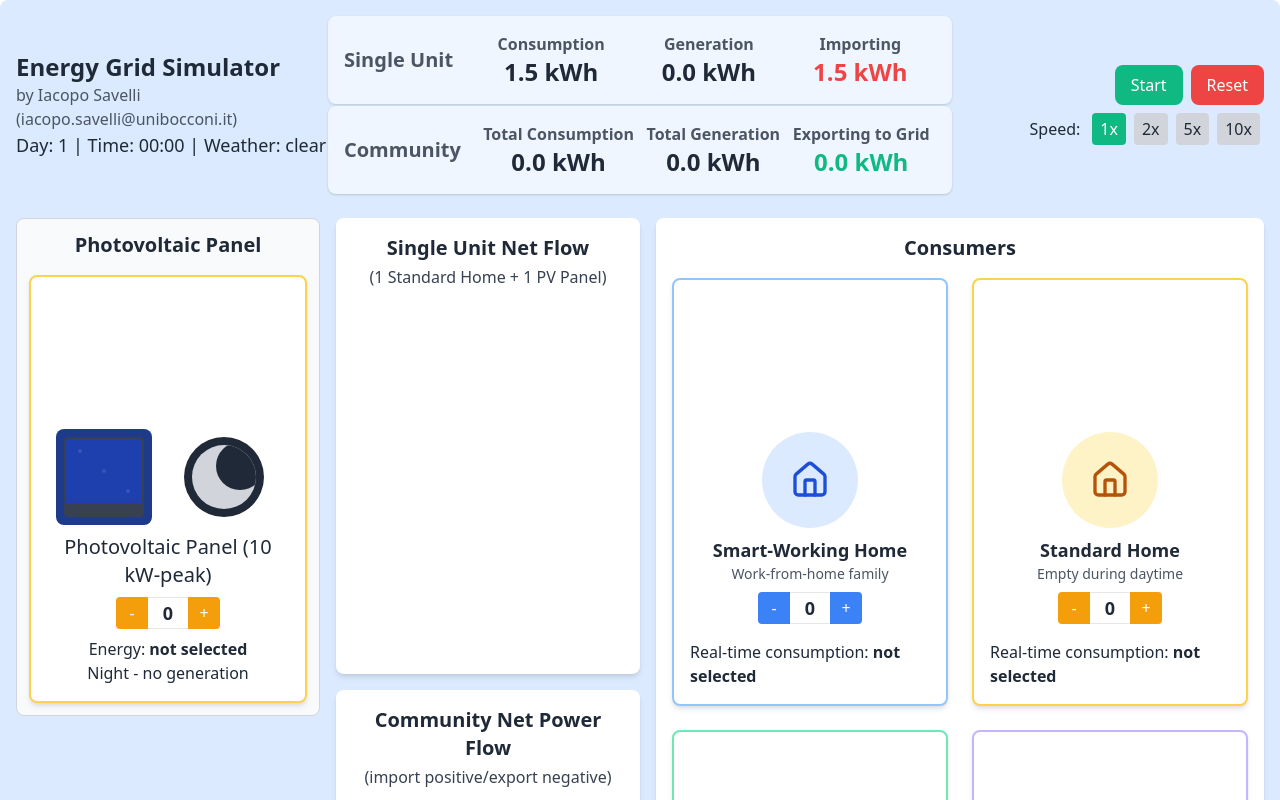
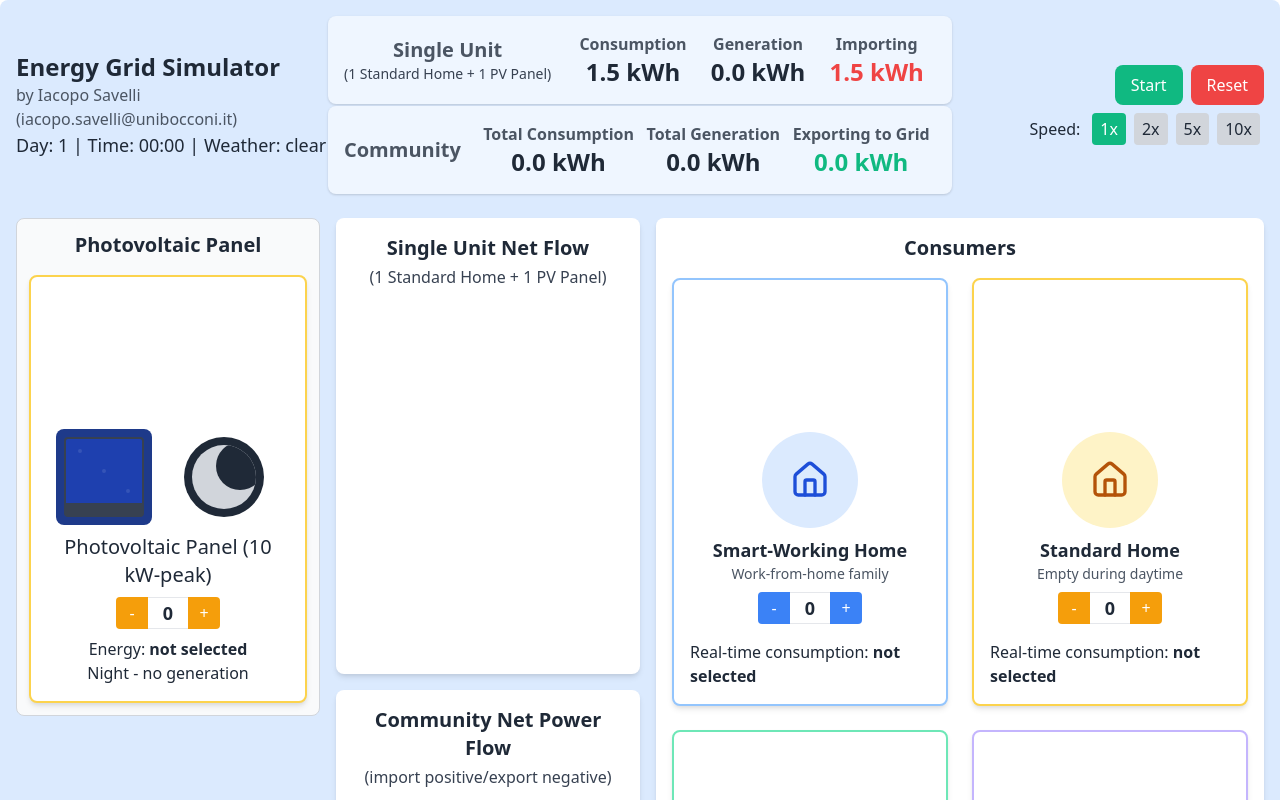
Before and after one commit to isavelli/energy-community-game-v3, a React (Create React App) app: page / in a window 1280 px wide. Shown: the top 800 px of the page. Built offline with nearby package versions, Linux system fonts and the light colour scheme.

Commit message:
Update EnergyGamev3.js

```diff
--- a/src/EnergyGamev3.js
+++ b/src/EnergyGamev3.js
@@ -547,7 +547,10 @@ const getHome3Forecast = useCallback(() => {
         <div className="w-1/2 text-center">
             {/* Single Unit Summary */}
             <div className="bg-blue-50 rounded-lg p-4 shadow flex items-center">
-                <span className="text-xl font-normal text-gray-600 mr-4 font-bold">Single Unit</span>
+                <div className="mr-4">
+					<p className="text-xl font-normal text-gray-600 font-bold">Single Unit</p>
+					<p className="text-sm font-normal text-gray-700">(1 Standard Home + 1 PV Panel)</p>
+				</div>
                 <div className="flex justify-around items-center flex-grow">
                     <div>
                         <p className="text-gray-600 font-bold">Consumption</p>
```
